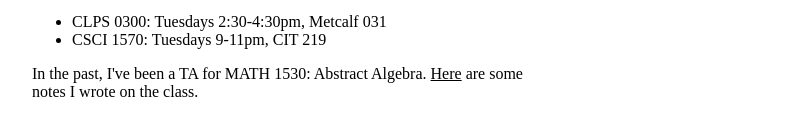
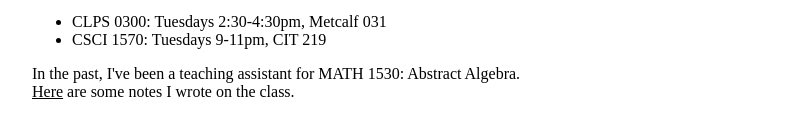
Before and after one commit to Designist/designist.github.io, a plain HTML site: page index.html in a window 1280 px wide. Shown: the part 973-1108 px from the top of the page, without its empty margins (208-1016 px from the left). Drawn offline with Linux system fonts and the light colour scheme; a web font is replaced by a local one.

Commit message:
Added info

```diff
--- a/index.html
+++ b/index.html
@@ -59,7 +59,7 @@
 	<li>CLPS 0300: Tuesdays 2:30-4:30pm, Metcalf 031</li>
 	<li>CSCI 1570: Tuesdays 9-11pm, CIT 219 </li>
 </ul>
-<p>In the past, I've been a TA for MATH 1530: Abstract Algebra. <a href="https://designist.github.io/Math1530/">Here</a> are some notes I wrote on the class.</p>
+<p>In the past, I've been a teaching assistant for MATH 1530: Abstract Algebra. <a href="https://designist.github.io/Math1530/">Here</a> are some notes I wrote on the class.</p>
 <br/>
 </div>
 
```
